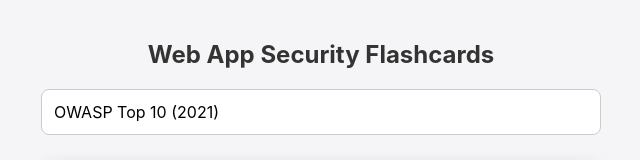
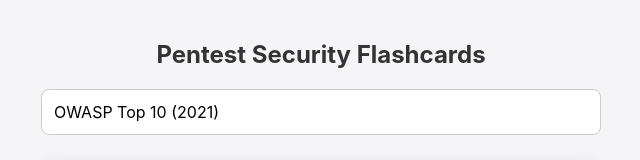
Before and after one commit to Z3r0n3us/Web-App-Security-Flashcards, a plain HTML site: page index.html in a window 1280 px wide. Shown: the top 160 px of the page, without its empty margins (319-959 px from the left). Drawn offline with Linux system fonts and the light colour scheme.

Commit message:
Update index.html
Signed-off-by: Z3r0n3us <jrmytt@yahoo.com>

```diff
--- a/index.html
+++ b/index.html
@@ -149,7 +149,7 @@
 </head>
 <body>
     <div class="container">
-        <h1>Web App Security Flashcards</h1>
+        <h1>Pentest Security Flashcards</h1>
 
         <div class="controls">
             <select id="category-select">
```
